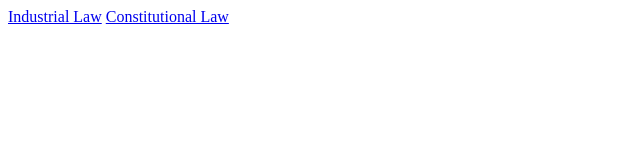
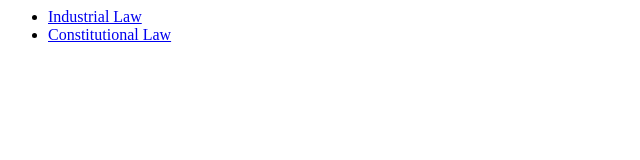
Before and after one commit to y-isha30/law-notes, a plain HTML site: page index.html in a window 1280 px wide. Shown: the whole page, without its empty margins (0-640 px from the left). Drawn offline with Linux system fonts and the light colour scheme.

Commit message:
16/11/2020

```diff
--- a/index.html
+++ b/index.html
@@ -1,8 +1,16 @@
 <html>
     <head>
     </head>
-    <body>
-        <a href="./Industrial_Law.html">Industrial Law</a>
-        <a href="./Constitutional_Law.html">Constitutional Law</a>
+    <body> <ul>
+        <li>
+            <a href="./Industrial_Law.html">Industrial Law</a>
+        </li>
+        <li>
+            <a href="./Constitutional_Law.html">Constitutional Law</a>
+
+        </li>
+    </ul>
+
+
     </body>
 </html>
```
Also changed, not shown: Constitutional_Law.html (+1 -1 lines).
